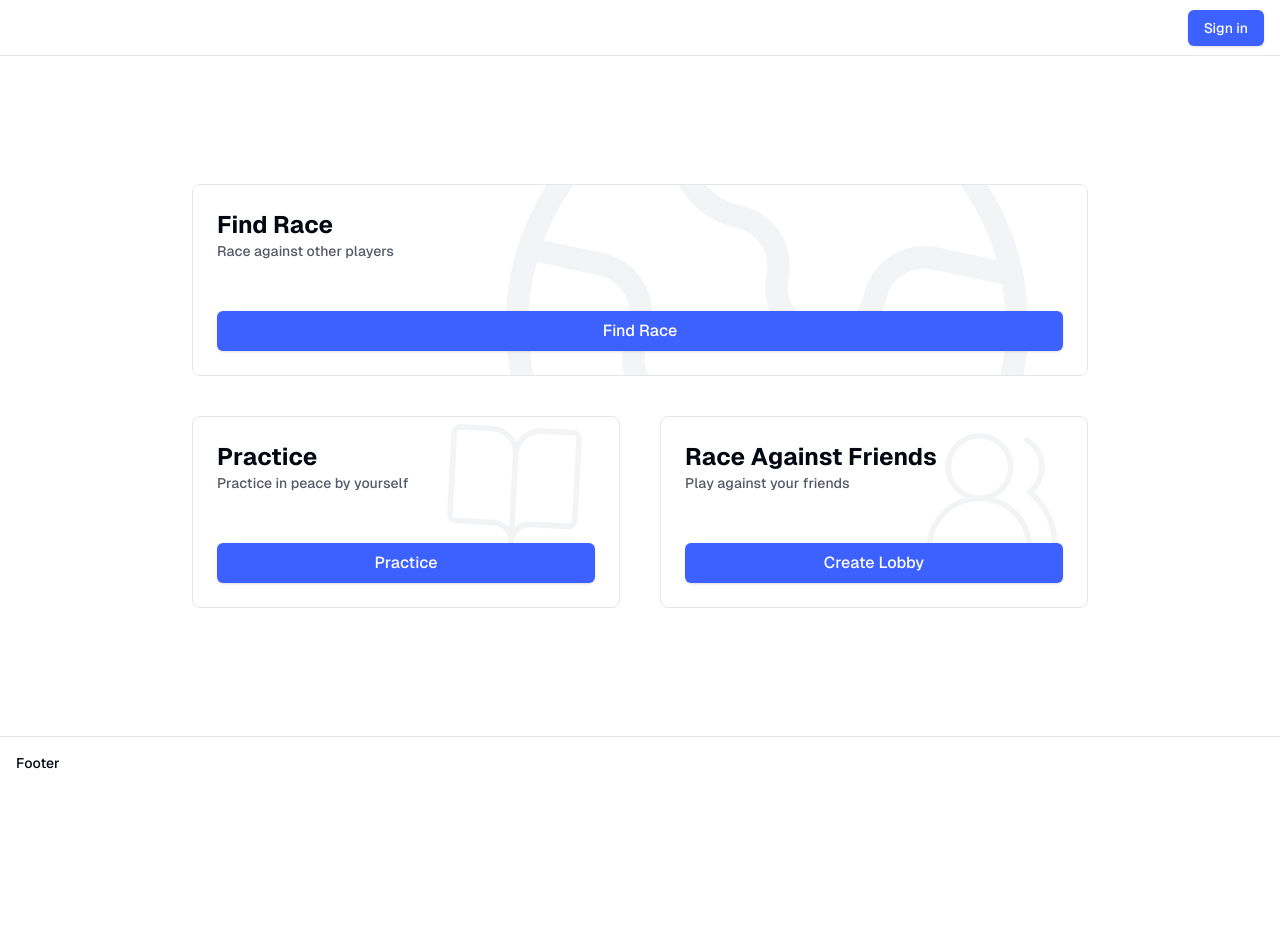
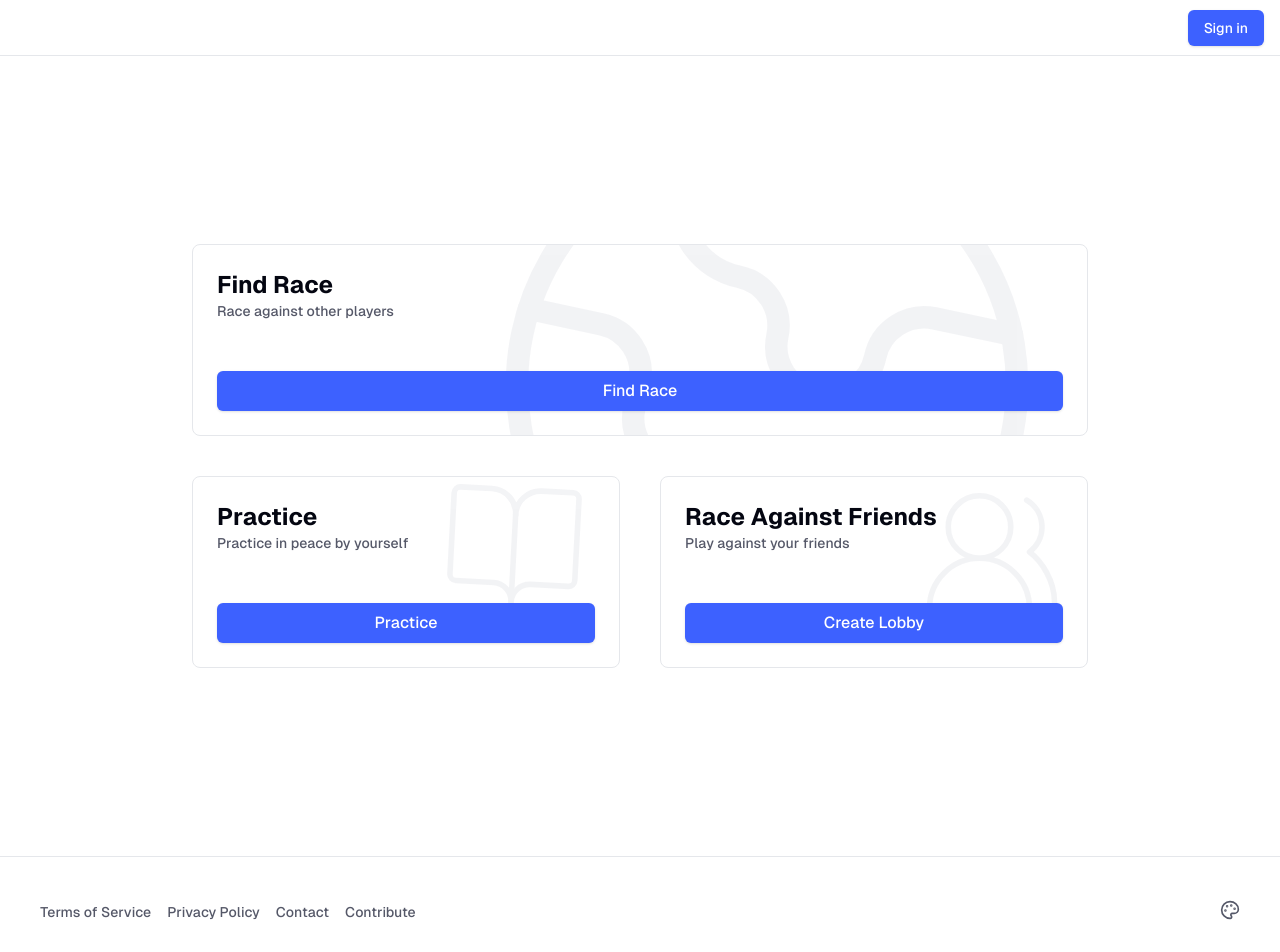
Before and after one commit to stpn48/Fastype, a Next.js app: page /home in a window 1280 px wide. Shown: the top 952 px of the page. Built offline with nearby package versions, Linux system fonts and the light colour scheme; no server answers.

Commit message:
feat: add footer

```diff
--- a/app/(app)/_components/footer.tsx
+++ /dev/null
@@ -1,3 +0,0 @@
-export default function Footer() {
-  return <div className="bg-background border-t border-border p-4 h-[250px]">Footer</div>;
-}
--- /dev/null
+++ b/app/(app)/_components/footer/change-theme-button.tsx
@@ -0,0 +1,21 @@
+"use client";
+
+import { Tooltip, TooltipContent, TooltipProvider, TooltipTrigger } from "@/components/ui/tooltip";
+import { Palette } from "lucide-react";
+
+export function ChangeThemeButton() {
+  return (
+    <TooltipProvider>
+      <Tooltip>
+        <TooltipTrigger>
+          <button className="group">
+            <Palette className="size-5 text-muted-foreground group-hover:text-foreground" />
+          </button>
+        </TooltipTrigger>
+        <TooltipContent>
+          <p>Change Theme</p>
+        </TooltipContent>
+      </Tooltip>
+    </TooltipProvider>
+  );
+}
--- /dev/null
+++ b/app/(app)/_components/footer/footer.tsx
@@ -0,0 +1,19 @@
+import { ChangeThemeButton } from "./change-theme-button";
+
+export default function Footer() {
+  return (
+    <div className="flex h-[111px] items-center justify-between border-t border-border bg-background p-4 px-10">
+      <section className="flex items-center gap-4">
+        <p className="cursor-pointer text-muted-foreground hover:text-foreground">
+          Terms of Service
+        </p>
+        <p className="cursor-pointer text-muted-foreground hover:text-foreground">Privacy Policy</p>
+        <p className="cursor-pointer text-muted-foreground hover:text-foreground">Contact</p>
+        <p className="cursor-pointer text-muted-foreground hover:text-foreground">Contribute</p>
+      </section>
+      <section>
+        <ChangeThemeButton />
+      </section>
+    </div>
+  );
+}
--- a/app/(app)/layout.tsx
+++ b/app/(app)/layout.tsx
@@ -1,5 +1,5 @@
 import { PropsWithChildren } from "react";
-import Footer from "./_components/footer";
+import Footer from "./_components/footer/footer";
 import { Navbar } from "./_components/navbar";
 
 export default function AppLayout({ children }: PropsWithChildren) {
@@ -7,7 +7,7 @@ export default function AppLayout({ children }: PropsWithChildren) {
     <div className="flex h-screen flex-col">
       <Navbar />
       <main className="mt-[56px] flex flex-1 flex-col">
-        <div className="flex-1 p-10">{children}</div>
+        <div className="min-h-screen flex-1 p-10">{children}</div>
         <Footer />
       </main>
     </div>
--- a/app/(app)/race/[id]/_components/typing-field/use-handle-keydown.ts
+++ b/app/(app)/race/[id]/_components/typing-field/use-handle-keydown.ts
@@ -15,7 +15,6 @@ export function useHandleKeydown(text: string) {
   const handleKeydown = useCallback(
     (e: KeyboardEvent) => {
       if (e.key.length === 1 && e.code !== "Space") {
-        console.log(e.key);
         setUserWords((prev) => {
           const newUserWords = [...prev];
           newUserWords[currWordIndex] += e.key;
--- /dev/null
+++ b/components/ui/tooltip.tsx
@@ -0,0 +1,32 @@
+"use client"
+
+import * as React from "react"
+import * as TooltipPrimitive from "@radix-ui/react-tooltip"
+
+import { cn } from "@/lib/utils"
+
+const TooltipProvider = TooltipPrimitive.Provider
+
+const Tooltip = TooltipPrimitive.Root
+
+const TooltipTrigger = TooltipPrimitive.Trigger
+
+const TooltipContent = React.forwardRef<
+  React.ElementRef<typeof TooltipPrimitive.Content>,
+  React.ComponentPropsWithoutRef<typeof TooltipPrimitive.Content>
+>(({ className, sideOffset = 4, ...props }, ref) => (
+  <TooltipPrimitive.Portal>
+    <TooltipPrimitive.Content
+      ref={ref}
+      sideOffset={sideOffset}
+      className={cn(
+        "z-50 overflow-hidden rounded-md bg-primary px-3 py-1.5 text-xs text-primary-foreground animate-in fade-in-0 zoom-in-95 data-[state=closed]:animate-out data-[state=closed]:fade-out-0 data-[state=closed]:zoom-out-95 data-[side=bottom]:slide-in-from-top-2 data-[side=left]:slide-in-from-right-2 data-[side=right]:slide-in-from-left-2 data-[side=top]:slide-in-from-bottom-2",
+        className
+      )}
+      {...props}
+    />
+  </TooltipPrimitive.Portal>
+))
+TooltipContent.displayName = TooltipPrimitive.Content.displayName
+
+export { Tooltip, TooltipTrigger, TooltipContent, TooltipProvider }
--- a/package.json
+++ b/package.json
@@ -16,6 +16,7 @@
     "@radix-ui/react-avatar": "^1.1.1",
     "@radix-ui/react-dropdown-menu": "^2.1.2",
     "@radix-ui/react-slot": "^1.1.0",
+    "@radix-ui/react-tooltip": "^1.1.5",
     "@supabase/ssr": "^0.5.2",
     "@supabase/supabase-js": "^2.47.2",
     "class-variance-authority": "^0.7.1",
```
Also changed, not shown: scripts/replaceQuotes.tsx (added, +35 -0 lines), 2 other files (tests, documents, lock files or other folders).
